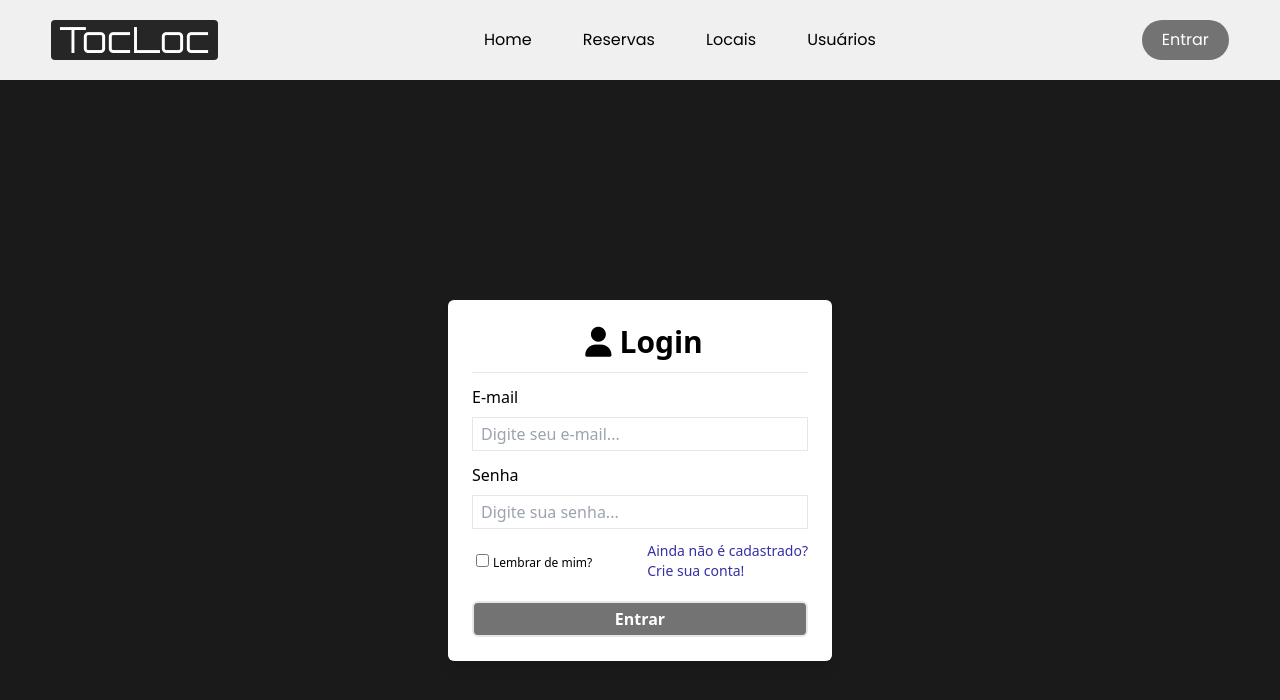
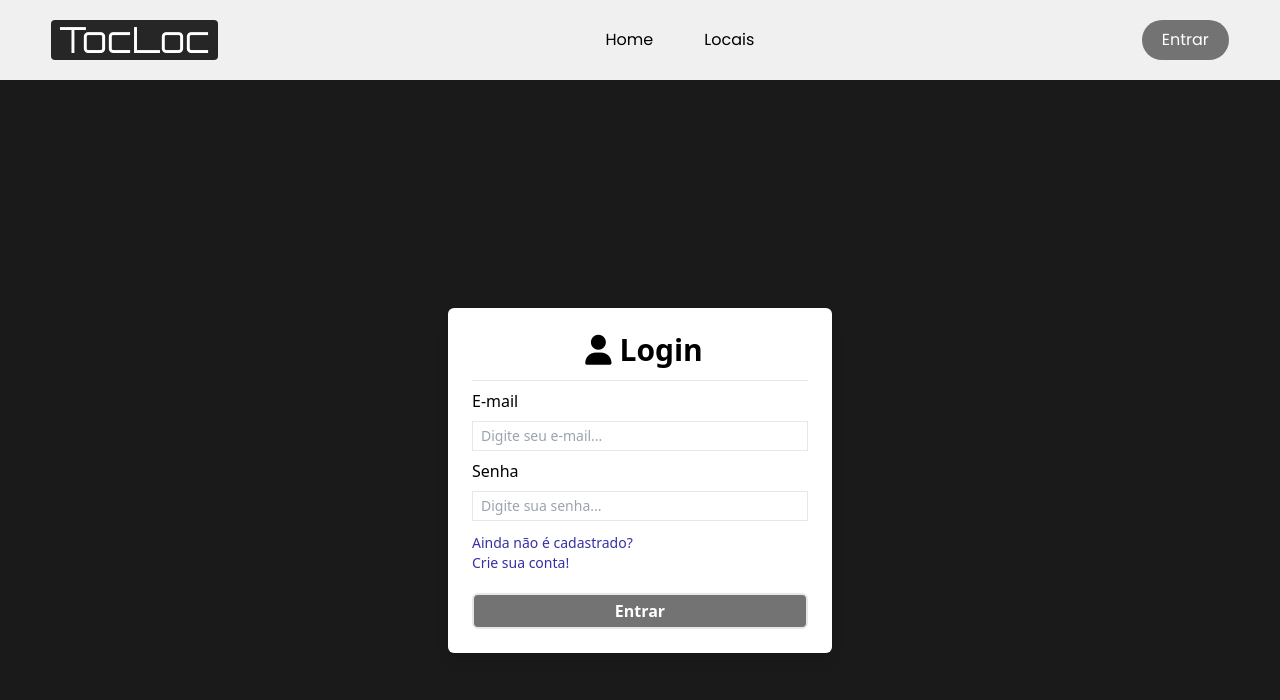
Before and after one commit to waltherpires/tocloc-frontend, a React (Vite) app: page /login in a window 1280 px wide. Shown: the top 700 px of the page. Built offline with nearby package versions, Linux system fonts and the light colour scheme.

Commit message:
modificacoes para mostrar apenas dados do usuario logado

```diff
--- a/src/components/Header.jsx
+++ b/src/components/Header.jsx
@@ -1,15 +1,16 @@
 import { useState } from "react";
-import { Link } from "react-router-dom";
+import { Link, useRouteLoaderData, Form } from "react-router-dom";
 import { IoMdMenu, IoMdClose } from "react-icons/io";
 
 export default function Header(){
+    const { token, userId, typeOfuser } = useRouteLoaderData('root');
+
     const [iconMenu, setIconMenu] = useState(true);
 
     let listClass = "md:static duration-500 md:top-[100%] absolute bg-[#F0F0F0] md:min-h-fit min-h-[60vh] left-0  md:w-auto w-full flex items-center px-5"
 
     function onToggleMenu(){
         setIconMenu(prevIcon => !prevIcon);
-
     }
 
     if(iconMenu){
@@ -28,14 +29,33 @@ export default function Header(){
                 <div className={listClass}>
                     <ul className="flex md:flex-row flex-col md:items-center md:gap-[4vw] gap-8">
                         <li className="hover:text-gray-500 cursor-pointer" onClick={onToggleMenu}><Link to="/">Home</Link></li>
-                        <li className="hover:text-gray-500 cursor-pointer" onClick={onToggleMenu} ><Link to="/">Reservas</Link></li>
+
+                        {token &&
+                        <li className="hover:text-gray-500 cursor-pointer" onClick={onToggleMenu} ><Link to="/">Minhas Reservas</Link></li>
+                        }
+
                         <li className="hover:text-gray-500 cursor-pointer" onClick={onToggleMenu} ><Link to='/locais'>Locais</Link></li>
-                        <li className="hover:text-gray-500 cursor-pointer" onClick={onToggleMenu} ><Link to="/users">Usuários</Link></li>
+
+                        {token && typeOfuser === "ANFITRIAO" &&
+                            <li className="hover:text-gray-500 cursor-pointer" onClick={onToggleMenu} ><Link to='/locais'>Meus locais</Link></li>
+                        }
+
+                        {token &&
+                            <li className="hover:text-gray-500 cursor-pointer" onClick={onToggleMenu} ><Link to={`/users/${userId}`}>Meu Perfil</Link></li>
+                        }
                     </ul>
                 </div>
                 <div className="flex items-center gap-4">
-                    <Link className="px-5 py-2 rounded-full bg-neutral-500 text-white hover:bg-neutral-900" to="login">Entrar</Link>
-
+                    {!token &&
+                        <Link className="px-5 py-2 rounded-full bg-neutral-500 text-white hover:bg-neutral-900" to="/login">
+                        Entrar
+                        </Link>
+                    }
+                    {token &&
+                        <Form action="/logout" method="post">
+                        <button className="px-5 py-2 rounded-full bg-neutral-500 text-white hover:bg-neutral-900">Sair</button>
+                        </Form>
+                    }
                     {iconMenu && <IoMdMenu onClick={onToggleMenu} className="text-3xl cursor-pointer md:hidden"/>}
                     {!iconMenu && <IoMdClose onClick={onToggleMenu} className="text-3xl cursor-pointer md:hidden"/>}
                 </div>
--- a/src/pages/EditPlace.jsx
+++ b/src/pages/EditPlace.jsx
@@ -1,7 +1,4 @@
 import { useNavigate } from "react-router-dom";
-
-
-
 
 import Input from '../components/Input';
 
--- a/src/pages/EditUser.jsx
+++ b/src/pages/EditUser.jsx
@@ -3,6 +3,7 @@ import { useRouteLoaderData } from "react-router-dom";
 import UserForm from "../components/UserForm";
 
 export default function EditUser(){
+
   const data = useRouteLoaderData('user-detail');
 
   return (
--- a/src/pages/Login.jsx
+++ b/src/pages/Login.jsx
@@ -1,5 +1,6 @@
-import { useNavigate } from "react-router-dom"
+import { useNavigate, Form, json, redirect } from "react-router-dom"
 
+import Input from "../components/Input";
 
 export default function Login(){
   const navigate = useNavigate();
@@ -10,22 +11,28 @@ export default function Login(){
 
   return (
     <div className="flex justify-center items-center h-[100vh]">
-      <div className="sm:w-1/2 md:w-96 p-6 shadow-lg bg-white rounded-md">
+      <Form method="POST" className="sm:w-1/2 md:w-96 p-6 shadow-lg bg-white rounded-md">
         <h1 className="text-3xl block text-center font-semibold"><i className="fa-solid fa-user mx-2"></i>Login</h1>
         <hr className="mt-3"/>
-        <div className="mt-3">
-          <label htmlFor="username" className="block text-base mb-2">E-mail</label>
-          <input type="text" id="username" className="border w-full text-base px-2 py-1 focus:outline-none focus:ring-0 focus:border-gray-600" placeholder="Digite seu e-mail..."/>
-        </div>
-        <div className="mt-3">
-          <label htmlFor="password" className="block text-base mb-2">Senha</label>
-          <input type="password" id="password" className="border w-full text-base px-2 py-1 focus:outline-none focus:ring-0 focus:border-gray-600" placeholder="Digite sua senha..."/>
-        </div>
+
+        <Input
+          required
+          label="E-mail"
+          name="email"
+          id="email"
+          placeholder="Digite seu e-mail..."
+          type="email"
+        />
+
+        <Input
+          label="Senha"
+          name="password"
+          id="password"
+          type="password"
+          placeholder="Digite sua senha..."
+        />
+
         <div className="mt-3 flex justify-between gap-1 md:gap-2 items-center">
-          <div>
-            <input type="checkbox" className="mx-1"/>
-            <label className="text-xs sm:text-s">Lembrar de mim?</label>
-          </div>
           <div>
             <p className="text-indigo-800 text-xs sm:text-sm cursor-pointer" onClick={handleCreateAccount}><>Ainda não é cadastrado? <br /> Crie sua conta!</></p>
           </div>
@@ -33,7 +40,95 @@ export default function Login(){
         <div className="mt-5">
           <button type="submit" className="border-2 py-1 rounded-md w-full font-semibold bg-neutral-500 text-white hover:bg-neutral-900" >Entrar</button>
         </div>
-      </div>
+      </Form>
     </div>
   )
 }
+
+export async function action({request}) {
+  const data = await request.formData();
+  const authData = {
+    email: data.get('email'),
+    password: data.get('password'),
+  }
+
+  const response = await fetch('http://localhost:8080/api/auth/login',{
+    method: 'POST',
+    headers: {
+      'Content-Type': 'application/json'
+    },
+    body: JSON.stringify(authData)
+  });
+
+  if (response.status === 422 || response.status === 401) {
+    return response;
+  }
+
+  if (!response.ok) {
+    throw json({message: 'Erro ao autenticar usuário'}, {status: 500});
+  }
+
+  const resData = await response.json();
+
+  // Salvando Token no LocalStorage
+  const token = resData.token;
+  localStorage.setItem('token', token);
+
+  const expiration = new Date();
+  expiration.setHours(expiration.getHours() + 10);
+  localStorage.setItem('expiration', expiration.toISOString());
+
+  const userId = await getCurrentId(token);
+
+  getCurrentUser(userId, token);
+
+  return redirect('/users/' + userId);
+}
+
+async function getCurrentId(token){
+  const response = await fetch('http://localhost:8080/users/current',{
+    method: 'GET',
+    headers: {
+      'Content-Type': 'application/json',
+      'Authorization': `Bearer ${token}`
+    },
+  });
+
+  if (response.status === 422 || response.status === 401) {
+    return response;
+  }
+
+  if (!response.ok) {
+    throw json({message: 'Erro ao obter id do usuário'}, {status: 500});
+  }
+
+  const userId = await response.json();
+  // Salvando id do usuário no LocalStorage
+  localStorage.setItem('userId', userId);
+  return userId;
+}
+
+async function getCurrentUser(id, token){
+  const response = await fetch('http://localhost:8080/users/' + id, {
+    method: 'GET',
+    headers: {
+      'Content-Type': 'application/json',
+      'Authorization': `Bearer ${token}`
+    }
+  })
+
+  if (response.status === 422 || response.status === 401) {
+    return response;
+  }
+
+  if (!response.ok) {
+    throw json({message: 'Erro ao obter informações do usuário'}, {status: 500});
+  }
+
+  const resData = await response.json();
+
+  const typeOfUser  = resData.typeOfUser;
+  localStorage.setItem('typeOfUser', typeOfUser);
+
+  return typeOfUser;
+}
--- /dev/null
+++ b/src/pages/Logout.jsx
@@ -0,0 +1,9 @@
+import { redirect } from "react-router-dom";
+
+export function action(){
+    localStorage.removeItem('token');
+    localStorage.removeItem('expiration');
+    localStorage.removeItem('userId');
+    localStorage.removeItem('typeOfUser');
+    return redirect('/login');
+}
--- a/src/pages/Root.jsx
+++ b/src/pages/Root.jsx
@@ -1,11 +1,33 @@
-import { Outlet, useNavigation } from 'react-router-dom';
+import { Outlet, useLoaderData, useNavigation, useSubmit } from 'react-router-dom';
 
 import Header from '../components/Header';
 import Modal from '../components/Modal';
 import MessagePage from '../components/MessagePage';
+import { useEffect } from 'react';
+import { getTokenDuration } from '../util/auth';
 
 export default function RootLayout() {
+    const { token } = useLoaderData();
+    const submit = useSubmit();
     const navigation = useNavigation();
+
+    // Logout quando token expirar
+    useEffect(() => {
+        if(!token) {
+            return;
+        }
+
+        if(token === 'EXPIRED') {
+            submit(null, {action: '/logout', method: 'post'})
+            return;
+        }
+
+        const tokenDuration = getTokenDuration();
+
+        setTimeout(() => {
+            submit(null, {action: '/logout', method: 'post'})
+        }, tokenDuration);
+    }, [token, submit]);
 
     return (
         <>
--- a/src/pages/Users.jsx
+++ b/src/pages/Users.jsx
@@ -1,6 +1,7 @@
 import {  json, useLoaderData } from 'react-router-dom'
 
 import UserTable from "../components/UserTable";
+import { getAuthToken } from '../util/auth';
 
 export default function Users() {
     const data = useLoaderData();
@@ -13,8 +14,15 @@ export default function Users() {
 }
 
 export async function loader() {
-    const response = await fetch('http://localhost:8080/users');
 
+    const token = getAuthToken();
+    const response = await fetch('http://localhost:8080/users', {
+        method: 'GET',
+        headers: {
+            'Content-Type': 'application/json',
+            'Authorization': 'Bearer ' + token
+        }
+    });
 
     if(!response.ok){
         throw json({ message: "Erro ao tentar obter usuários"}, {status: 500})
--- /dev/null
+++ b/src/util/auth.js
@@ -0,0 +1,55 @@
+import { redirect } from "react-router-dom";
+
+export function getTokenDuration() {
+    const storedExpirationDate = localStorage.getItem('expiration');
+    const expirationDate = new Date(storedExpirationDate);
+    const now = new Date();
+    const duration = expirationDate.getTime() - now.getTime();
+    return duration;
+}
+
+export function getAuthToken() {
+    const token = localStorage.getItem('token');
+
+    if(!token){
+        return null;
+    }
+
+    const tokenDuration = getTokenDuration();
+    if(tokenDuration < 0) {
+        return  'EXPIRED';
+    }
+
+    return token;
+}
+
+export function globalLoader(){
+    const token = localStorage.getItem('token');
+    const userId = localStorage.getItem('userId');
+    const typeOfUser = localStorage.getItem('typeOfuser');
+
+    if(!token) {
+        return { token: null, userId: null, typeOfUser: null};
+    }
+
+    const tokenDuration = getTokenDuration();
+    if (tokenDuration < 0) {
+      localStorage.removeItem('token');
+      localStorage.removeItem('userId');
+      localStorage.removeItem('typeOfUser');
+      localStorage.removeItem('expiration');
+      return { token: 'EXPIRED', userId: null, typeOfUser: null };
+    }
+
+    return { token, userId, typeOfUser };
+}
+
+export function checkAuthLoader() {
+    const token = getAuthToken();
+
+    if(!token) {
+        return redirect('/login');
+    }
+
+    return null;
+}
```
Also changed, not shown: src/App.jsx (+12 -3 lines), src/components/UserForm.jsx (+26 -11 lines), src/pages/UserDetail.jsx (+20 -2 lines).
